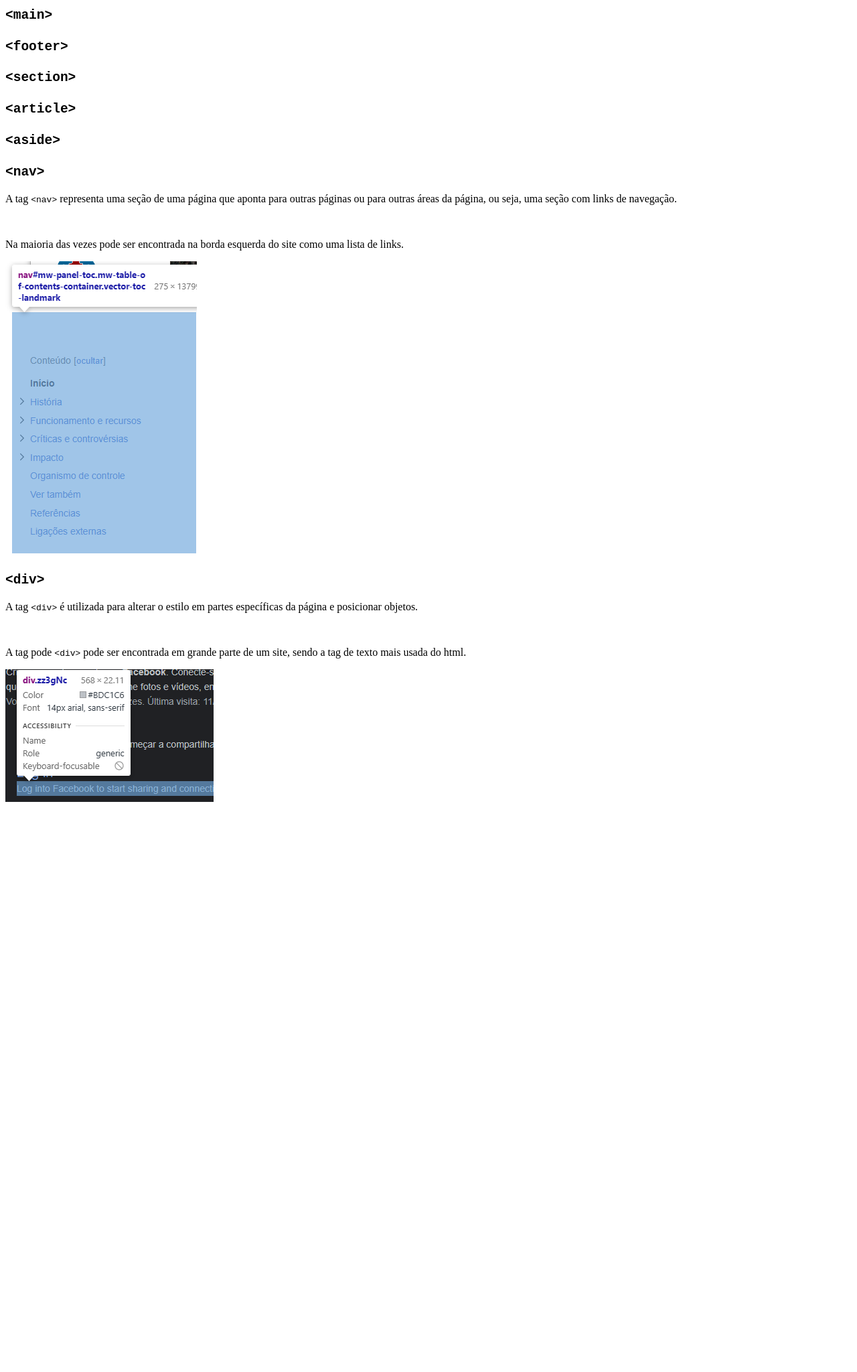
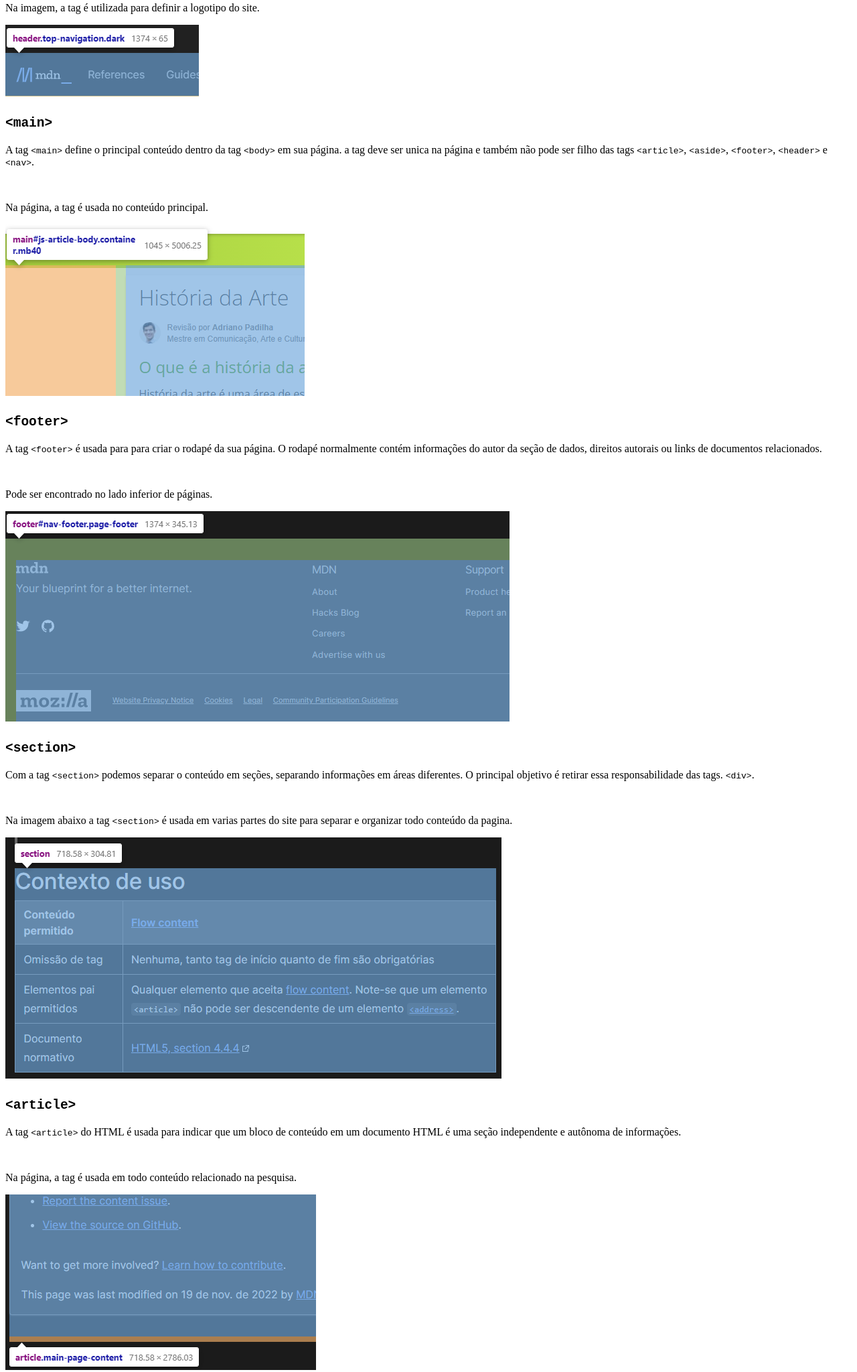
Before and after one commit to DaneValente/htmltextos, a plain HTML site: page paginas/pag3.html in a window 1280 px wide. Shown: the part 230-2278 px from the top of the page at 67% size. Before the commit the page ends 1439 px from the top, so only its background shows below. Drawn offline with Linux system fonts and the light colour scheme.

Commit message:
criação-do-projeto

```diff
--- a/paginas/pag3.html
+++ b/paginas/pag3.html
@@ -14,25 +14,41 @@
 
     <h2><code>&lt;header&gt;</code></h2>
     <p>
-        A tag <code>&lt;header&gt;</code> define um cabeçario, ele pode conter elementos de título, um logotipo, um formulário de pesquisa e outros elementos
+        A tag <code>&lt;header&gt;</code> define um cabeçario, ele pode conter elementos de título, um logotipo, um formulário de pesquisa e outros elementos.
     </p>
     <br>
-
+    <p> Na imagem, a tag é utilizada para definir a logotipo do site.</p>
+    <img src="img/printheader.png" alt="headerpngexemplo">
 
     <h2><code>&lt;main&gt;</code></h2>
-    <p></p>
+    <p>A tag <code>&lt;main&gt;</code> define o principal conteúdo dentro da tag <code>&lt;body&gt;</code> em sua página. a tag deve ser unica na página e também não pode ser filho das tags <code>&lt;article&gt;</code>, <code>&lt;aside&gt;</code>, <code>&lt;footer&gt;</code>, <code>&lt;header&gt;</code> e <code>&lt;nav&gt;</code>.</p>
+    <br>
+    <p>Na página, a tag é usada no conteúdo principal.</p>
+    <img src="img/printmain.png" alt="">
 
     <h2><code>&lt;footer&gt;</code></h2>
-    <p></p>
+    <p>A tag <code>&lt;footer&gt;</code> é usada para para criar o rodapé da sua página. O rodapé normalmente contém informações do autor da seção de dados, direitos autorais ou links de documentos relacionados.</p>
+    <br>
+    <p>Pode ser encontrado no lado inferior de páginas.</p>
+    <img src="img/printfooter.png" alt="">
 
     <h2><code>&lt;section&gt;</code></h2>
-    <p></p>
+    <p>Com a tag <code>&lt;section&gt;</code> podemos separar o conteúdo em seções, separando informações em áreas diferentes. O principal objetivo é retirar essa responsabilidade das tags. <code>&lt;div&gt;</code>.</p>
+    <br>
+    <p>Na imagem abaixo a tag <code>&lt;section&gt;</code> é usada em varias partes do site para separar e organizar todo conteúdo da pagina.</p>
+    <img src="img/printsection.png" alt="">
 
     <h2><code>&lt;article&gt;</code></h2>
-    <p></p>
+    <p>A tag <code>&lt;article&gt;</code> do HTML é usada para indicar que um bloco de conteúdo em um documento HTML é uma seção independente e autônoma de informações.</p>
+    <br>
+    <p> Na página, a tag é usada em todo conteúdo relacionado na pesquisa.</p>
+    <img src="img/printarticle.png" alt="">
 
     <h2><code>&lt;aside&gt;</code></h2>
-    <p></p>
+    <p>A tag <code>&lt;aside&gt;</code> do HTML é usada para indicar um conteúdo que é secundário em relação ao conteúdo principal de uma página.</p>
+    <br>
+    <p>Na imagem abaixo a tag é usada para outro assunto relacionado a página, algo desconexo ao conteúdo original.</p>
+    <img src="img/printaside.png" alt="">
 
     <h2><code>&lt;nav&gt;</code></h2>
     <p>
```
Also changed, not shown: paginas/img/printarticle.png (added), paginas/img/printaside.png (added), paginas/img/printfooter.png (added), paginas/img/printheader.png (added), paginas/img/printmain.png (added), paginas/img/printsection.png (added).
